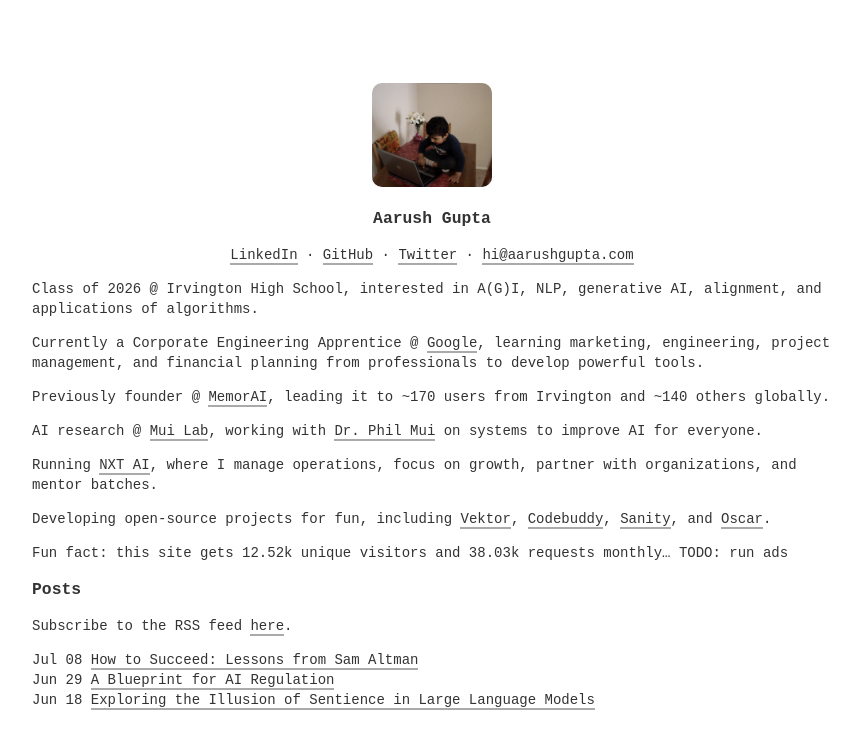
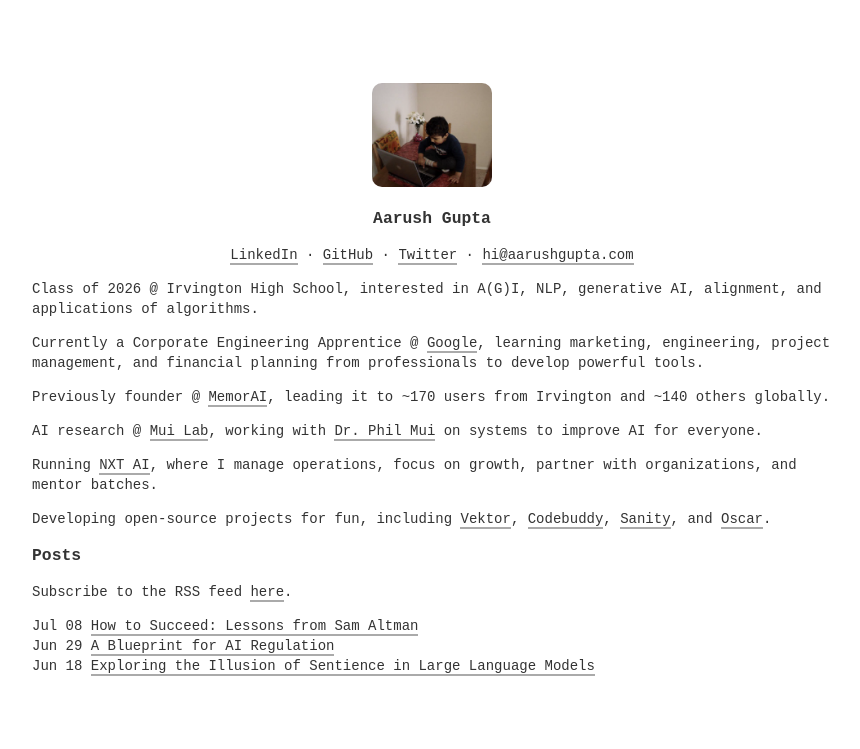
Before and after one commit to notallm/notallm.github.io, a Jekyll site: the page built from index.md, in a window 1280 px wide. Shown: the top 749 px of the page, without its empty margins (208-1068 px from the left). Built offline with Jekyll 4.4.1, drawn with Linux system fonts in a browser that asks for light colours.

```diff
--- a/index.md
+++ b/index.md
@@ -27,8 +27,6 @@
 Developing open-source projects for fun, including [Vektor](https://github.com/notallm/vektor), [Codebuddy](https://github.com/notallm/codebuddy),
 [Sanity](https://github.com/notallm/sanity), and [Oscar](https://github.com/notallm/oscar).
 
-Fun fact: this site gets 12.52k unique visitors and 38.03k requests monthly... TODO: run ads
-
 ### Posts
 
 Subscribe to the RSS feed [here](/feed.xml).
```
